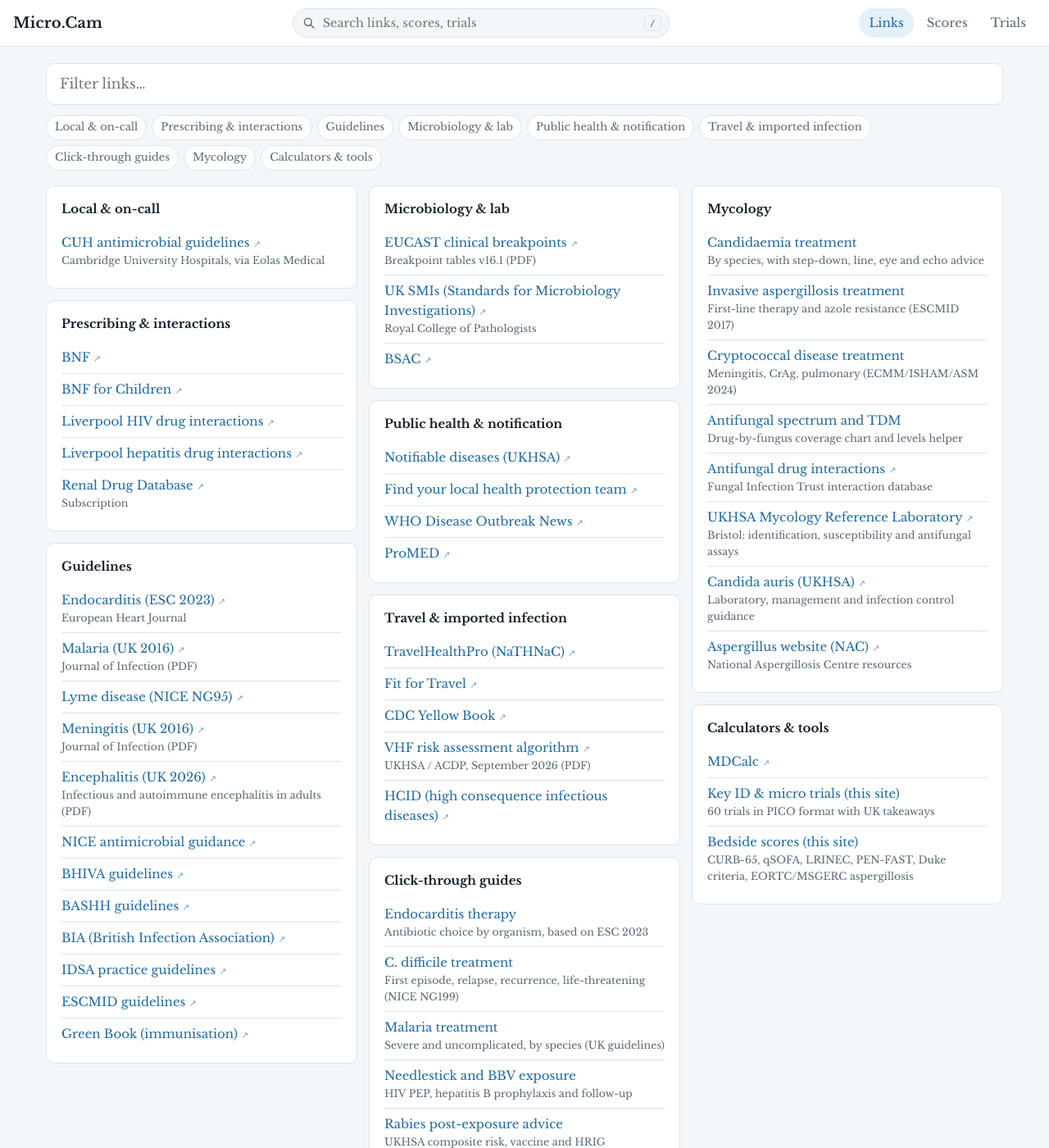
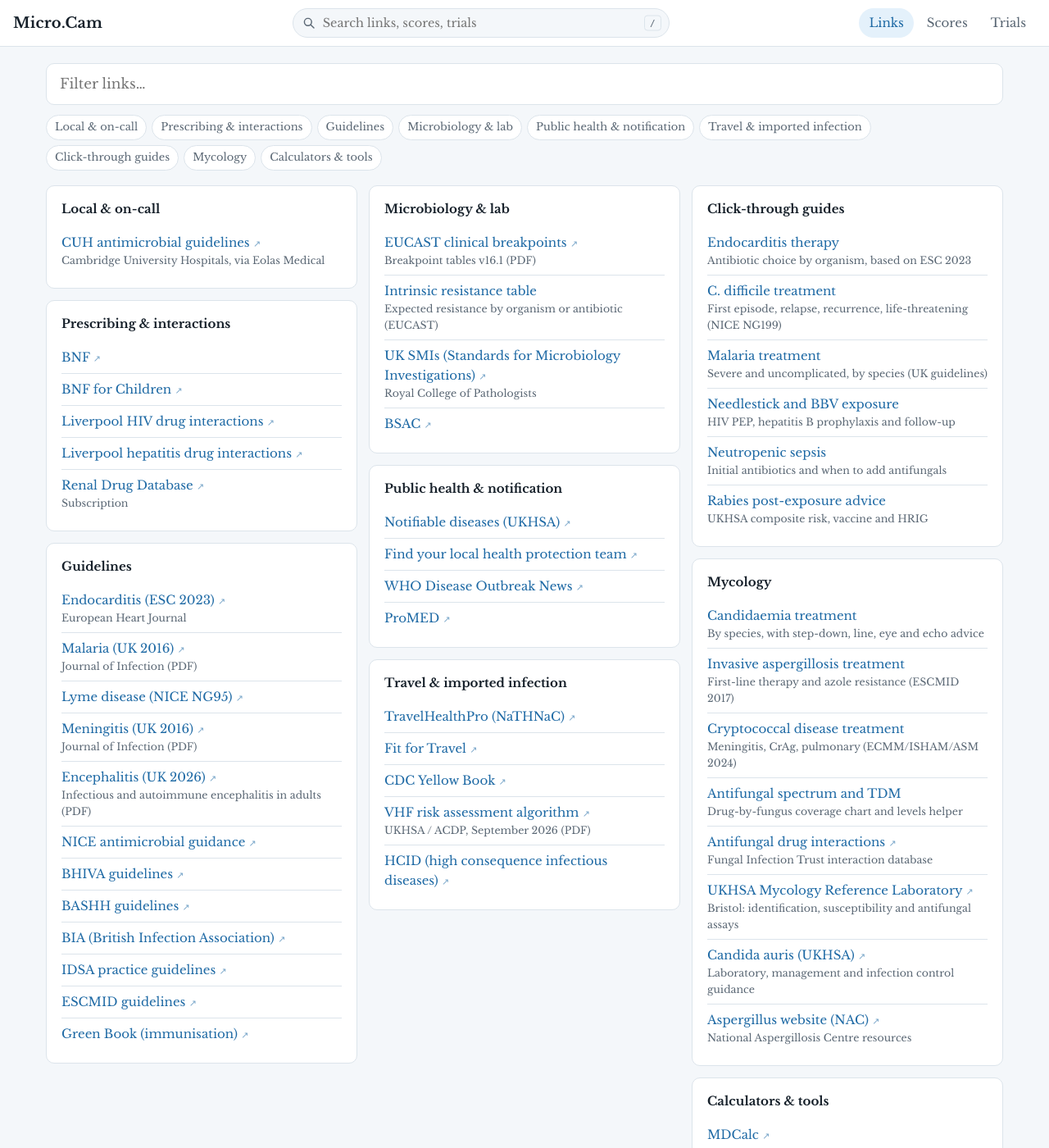
Before and after one commit to bucklesthomas/Micro.Cam, a Jekyll site: the page built from index.html, in a window 1280 px wide and 1400 px high. Shown: the whole window at 82% size. Built offline with Jekyll 4.4.1, drawn with Linux system fonts in a browser that asks for light colours.

Commit message:
Add neutropenic sepsis guide and intrinsic resistance table
Co-Authored-By: Claude Opus 5.5 <noreply@anthropic.com>
Claude-Session: https://claude.ai/code/session_014umjqCS9d4umYuNKooKA4U

```diff
--- a/_data/links.yml
+++ b/_data/links.yml
@@ -80,6 +80,10 @@
       url: "https://www.eucast.org/fileadmin/eucast/pdf/breakpoints/v_16.1_Breakpoint_Tables.pdf"
       note: Breakpoint tables v16.1 (PDF)
       tags: mic susceptibility ast
+    - name: Intrinsic resistance table
+      url: "/intrinsic-resistance/"
+      note: Expected resistance by organism or antibiotic (EUCAST)
+      tags: intrinsic resistance expected resistant phenotypes eucast ampc stenotrophomonas enterococcus proteus serratia listeria colistin nitrofurantoin
     - name: UK SMIs (Standards for Microbiology Investigations)
       url: "https://www.rcpath.org/profession/publications/standards-for-microbiology-investigations.html"
       note: Royal College of Pathologists
@@ -140,6 +144,10 @@
       url: "/needlestick/"
       note: HIV PEP, hepatitis B prophylaxis and follow-up
       tags: needlestick sharps injury pep hiv hepatitis b hbig hepatitis c bbv occupational splash bite guide
+    - name: Neutropenic sepsis
+      url: "/neutropenic-sepsis/"
+      note: Initial antibiotics and when to add antifungals
+      tags: neutropenic sepsis febrile neutropenia fn chemotherapy haematology piperacillin tazobactam antifungal empirical pre-emptive caspofungin guide
     - name: Rabies post-exposure advice
       url: "/rabies/"
       note: UKHSA composite risk, vaccine and HRIG
--- a/assets/css/style.css
+++ b/assets/css/style.css
@@ -540,3 +540,36 @@ tr.sp-note td { text-align: left; padding: 8px 12px 10px; font-size: 13px; color
 .sp-notecells { display: flex; flex-wrap: wrap; gap: 4px 14px; }
 .sp-notecells .sp-cell { color: var(--ink); }
 .sp-notecells .sp-cell.R { color: var(--muted); }
+
+/* ── Intrinsic resistance ─────────────────────────────── */
+.ir-modes { display: flex; gap: 6px; margin-bottom: 12px; }
+.ir-layout { display: grid; grid-template-columns: minmax(220px, 300px) minmax(0, 1fr); gap: 18px; align-items: start; }
+.ir-list { display: flex; flex-direction: column; gap: 8px; min-width: 0; }
+.ir-list input {
+  width: 100%; padding: 8px 10px; font: inherit; font-size: 14px; color: var(--ink);
+  background: var(--bg); border: 1px solid var(--line); border-radius: 8px;
+}
+.ir-list input:focus { outline: none; border-color: var(--accent); box-shadow: 0 0 0 3px var(--accent-soft); }
+.ir-items { display: flex; flex-direction: column; max-height: 560px; overflow-y: auto; border: 1px solid var(--line); border-radius: 8px; padding: 4px; }
+.ir-grp { margin: 8px 8px 2px; font-size: 11px; font-weight: 700; text-transform: uppercase; letter-spacing: 0.06em; color: var(--muted); }
+.ir-grp:first-child { margin-top: 4px; }
+.ir-item { font: inherit; font-size: 14px; text-align: left; cursor: pointer; padding: 6px 10px; border: 0; border-radius: 6px; background: none; color: var(--ink); }
+.ir-item:hover { background: var(--bg); }
+.ir-item.on { background: var(--accent-soft); color: var(--accent-ink); font-weight: 700; }
+.ir-detail { min-width: 0; }
+.ir-eyebrow { margin: 0; font-size: 11px; font-weight: 700; text-transform: uppercase; letter-spacing: 0.06em; color: var(--accent-ink); }
+.ir-detail h3 { margin: 2px 0 6px; font-size: 20px; }
+.ir-lead { margin: 0 0 10px; font-size: 14px; color: var(--muted); }
+.ir-row { display: grid; grid-template-columns: 170px minmax(0, 1fr); gap: 6px 12px; padding: 8px 0; border-top: 1px solid var(--line); }
+.ir-cls { font-size: 12.5px; color: var(--muted); padding-top: 3px; }
+.ir-pills { display: flex; flex-wrap: wrap; gap: 6px; }
+.ir-pill { font: inherit; font-size: 13.5px; padding: 3px 10px; border-radius: 999px; background: var(--high-bg); color: var(--high); border: 1px solid transparent; }
+.ir-pill.link { cursor: pointer; }
+.ir-pill.link:hover { border-color: var(--high); }
+.ir-note { margin: 12px 0 0; padding: 10px 12px; font-size: 13.5px; line-height: 1.5; background: var(--accent-soft); border: 1px solid var(--accent); border-radius: 8px; }
+.ir-empty { color: var(--muted); }
+@media (max-width: 760px) {
+  .ir-layout { grid-template-columns: 1fr; }
+  .ir-items { max-height: 260px; }
+  .ir-row { grid-template-columns: 1fr; }
+}
--- /dev/null
+++ b/intrinsic-resistance.html
@@ -0,0 +1,17 @@
+---
+layout: default
+title: Intrinsic resistance
+permalink: /intrinsic-resistance/
+scripts:
+  - /assets/js/intrinsic-data.js
+  - /assets/js/intrinsic.js
+---
+<h1 class="page-title">Intrinsic resistance</h1>
+<p class="lede">Antibiotics each organism is expected to be resistant to, whatever the laboratory result. Look up by organism, or by antibiotic to see which organisms it will not cover.</p>
+<p class="ie-disclaimer">Only intrinsic (expected) resistance is shown. An antibiotic not listed is not necessarily active: acquired resistance is common, so always use the isolate’s susceptibility results.</p>
+
+<section class="card af-card">
+  <div id="ir"><noscript>This table needs JavaScript turned on.</noscript></div>
+</section>
+
+<p class="ie-source">Source: <a href="https://www.eucast.org/expert_rules_and_expected_phenotypes/expected_phenotypes" target="_blank" rel="noopener">EUCAST Expected Resistant Phenotypes, version 1.2 (2023)</a>, as encoded in the open-source <a href="https://github.com/msberends/AMR" target="_blank" rel="noopener">AMR package</a>, with notes from the EUCAST footnotes.</p>
```
Also changed, not shown: assets/js/guides/neutsep.js (added, +165 -0 lines), assets/js/intrinsic.js (added, +81 -0 lines), neutropenic-sepsis.html (added, +19 -0 lines), assets/js/intrinsic-data.js (added).
